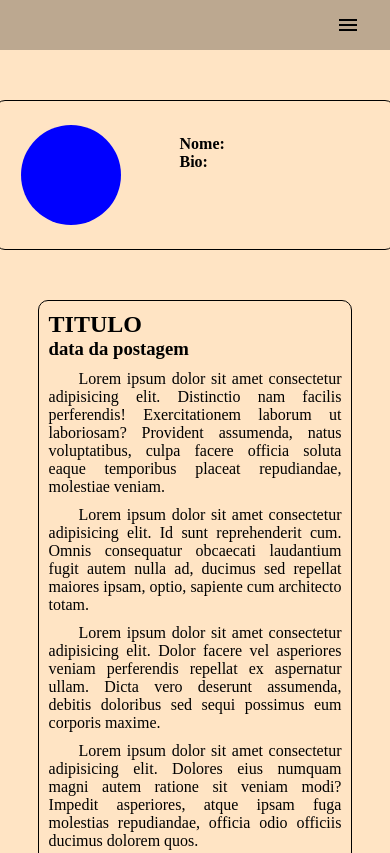
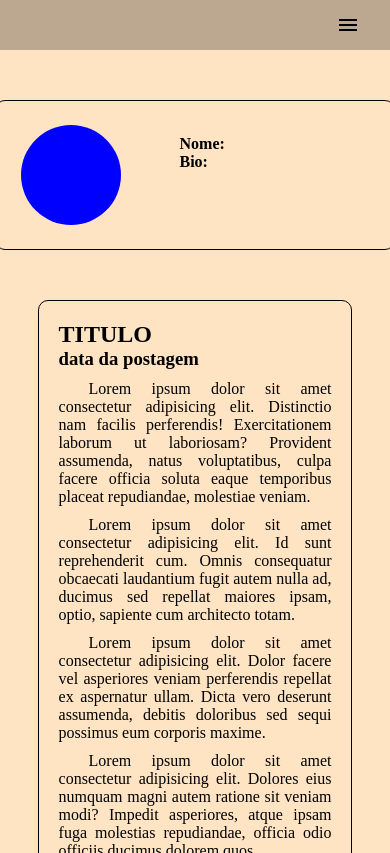
Before and after one commit to nexus-4/myBlog, a plain HTML site: page articlePage/article.html in a window 390 px wide. Shown: the top 853 px of the page. Drawn offline with nearby package versions, Linux system fonts and the light colour scheme.

Commit message:
pagina dos artigos

```diff
--- a/articlePage/articleStyle.css
+++ b/articlePage/articleStyle.css
@@ -93,8 +93,8 @@
     article {
         width: 95%;
         margin: 50px;
-        padding: 10px;
-        height: 900px;
+        padding: 20px;
+        height: fit-content;
         border-radius: 10px;
         border: 1px solid black;
     }
```
Also changed, not shown: index.html (+1 -1 lines).
